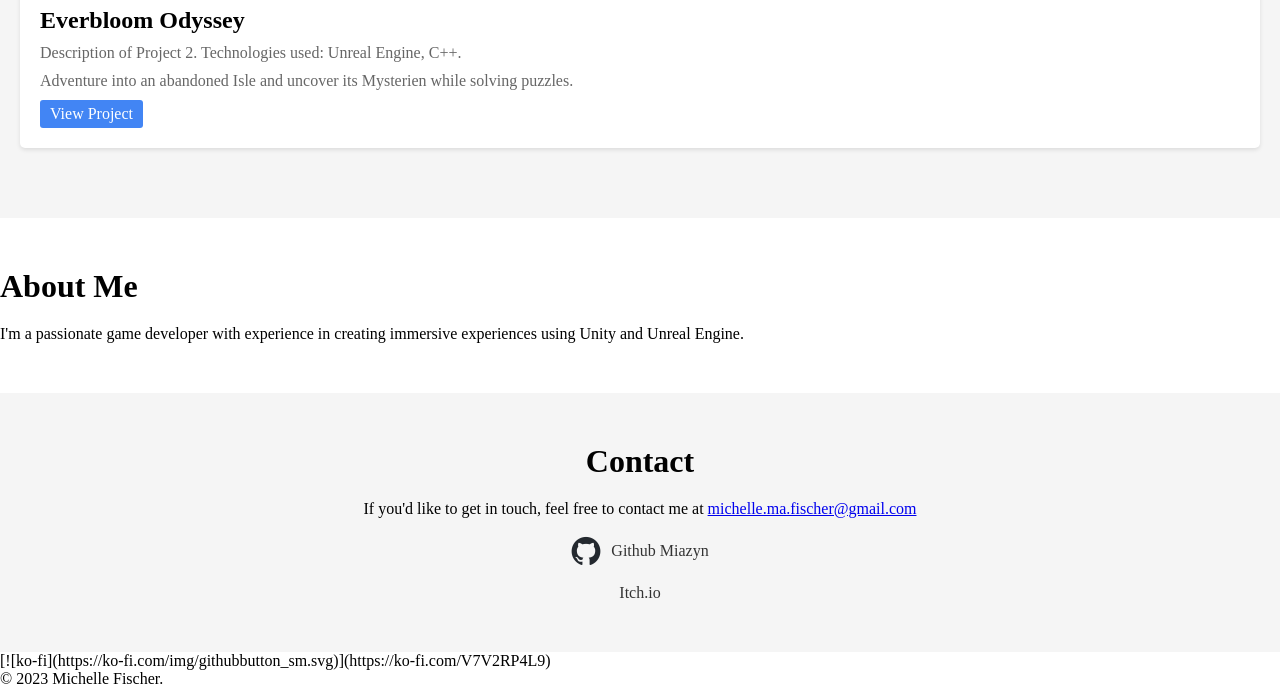
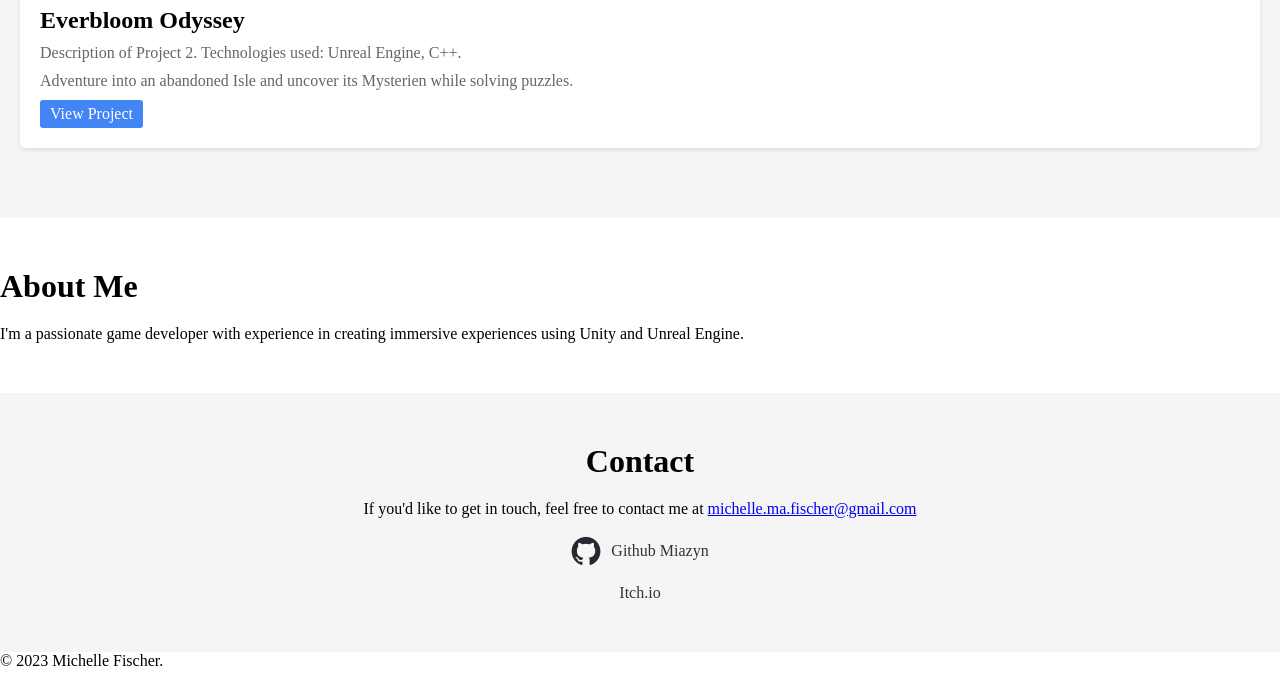
Before and after one commit to Miazyn/Miazyn.github.io, a plain HTML site: page index.html in a window 1280 px wide. Shown: the part 903-1591 px from the top of the page. Drawn offline with Linux system fonts and the light colour scheme.

Commit message:
Update index.html

```diff
--- a/index.html
+++ b/index.html
@@ -86,7 +86,6 @@ Adventure into an abandoned Isle and uncover its Mysterien while solving puzzles
     </section>
 
     <footer>
-        <p>[![ko-fi](https://ko-fi.com/img/githubbutton_sm.svg)](https://ko-fi.com/V7V2RP4L9)</p>
         <p>&copy; 2023 Michelle Fischer.</p>
     </footer>
 </body>
```
